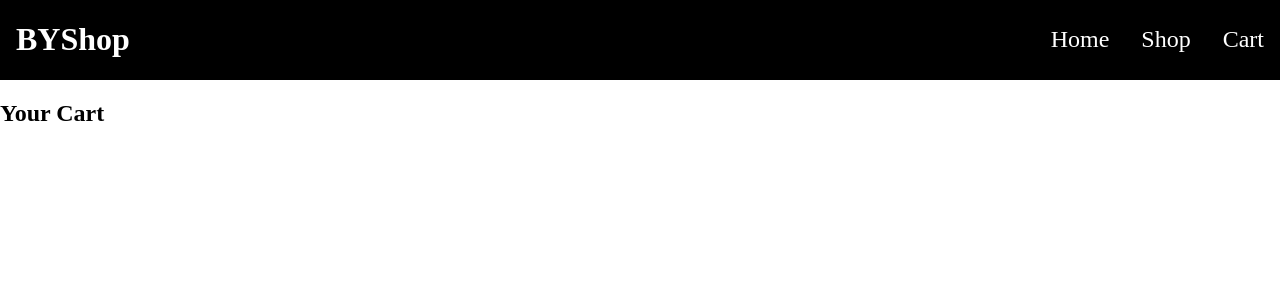
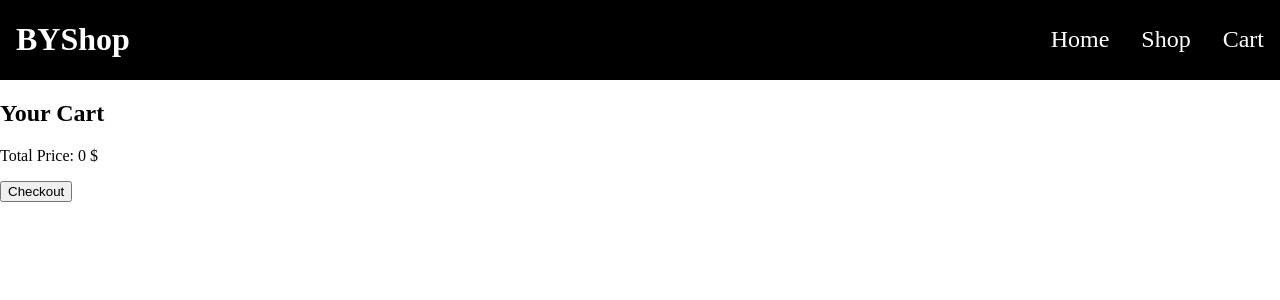
Before and after one commit to halileryildirim/shopping-cart, a React (Vite) app: page /cart in a window 1280 px wide. Shown: the top 300 px of the page. Built offline with nearby package versions, Linux system fonts and the light colour scheme.

Commit message:
Add totalprice to CartContext

```diff
--- a/src/components/Cart.jsx
+++ b/src/components/Cart.jsx
@@ -2,7 +2,8 @@ import Navbar from "./Navbar";
 import { useCart } from "./CartContext";
 
 const Cart = () => {
-    const { cart, removeFromCart } = useCart();
+    const { cart, removeFromCart, totalPrice } = useCart();
+
     return (
         <>
             <Navbar/>
@@ -17,6 +18,8 @@ const Cart = () => {
                         <button onClick={() => removeFromCart(item.id)}>Remove</button>
                     </div>
                 ))}
+                <p>Total Price: {totalPrice} $</p>
+                <button>Checkout</button>
             </div>
         </>
     )
--- a/src/components/CartContext.jsx
+++ b/src/components/CartContext.jsx
@@ -1,4 +1,4 @@
-import { createContext, useContext, useState } from 'react';
+import { createContext, useContext, useEffect, useState } from 'react';
 
 const CartContext = createContext();
 
@@ -6,6 +6,15 @@ export const useCart = () => useContext(CartContext);
 
 export const CartProvider = ({ children }) => {
     const [cart, setCart] = useState([]);
+    const [totalPrice, setTotalPrice] = useState(0);
+
+    useEffect(() => {
+        const calculateTotalPrice = () => {
+            return cart.reduce((total, item) => total + (item.quantity * item.price), 0);
+        }
+
+        setTotalPrice(calculateTotalPrice());
+    }, [cart])
 
     const addToCart = (item) => {
         const existingItemID = cart.findIndex(cartItem => cartItem.id === item.id)
@@ -24,7 +33,7 @@ export const CartProvider = ({ children }) => {
     };
 
     return (
-        <CartContext.Provider value={{ cart, addToCart, removeFromCart }}>
+        <CartContext.Provider value={{ cart, totalPrice, addToCart, removeFromCart }}>
             {children}
         </CartContext.Provider>
     );
```
